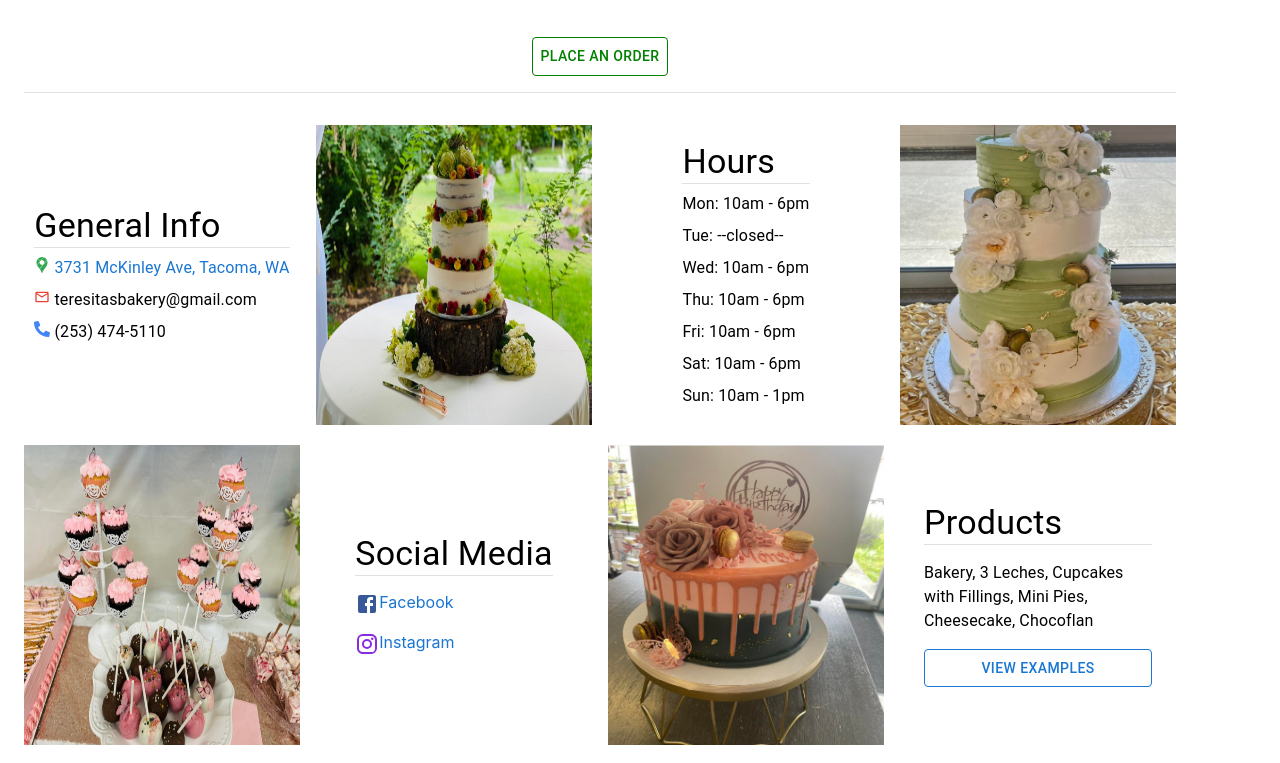
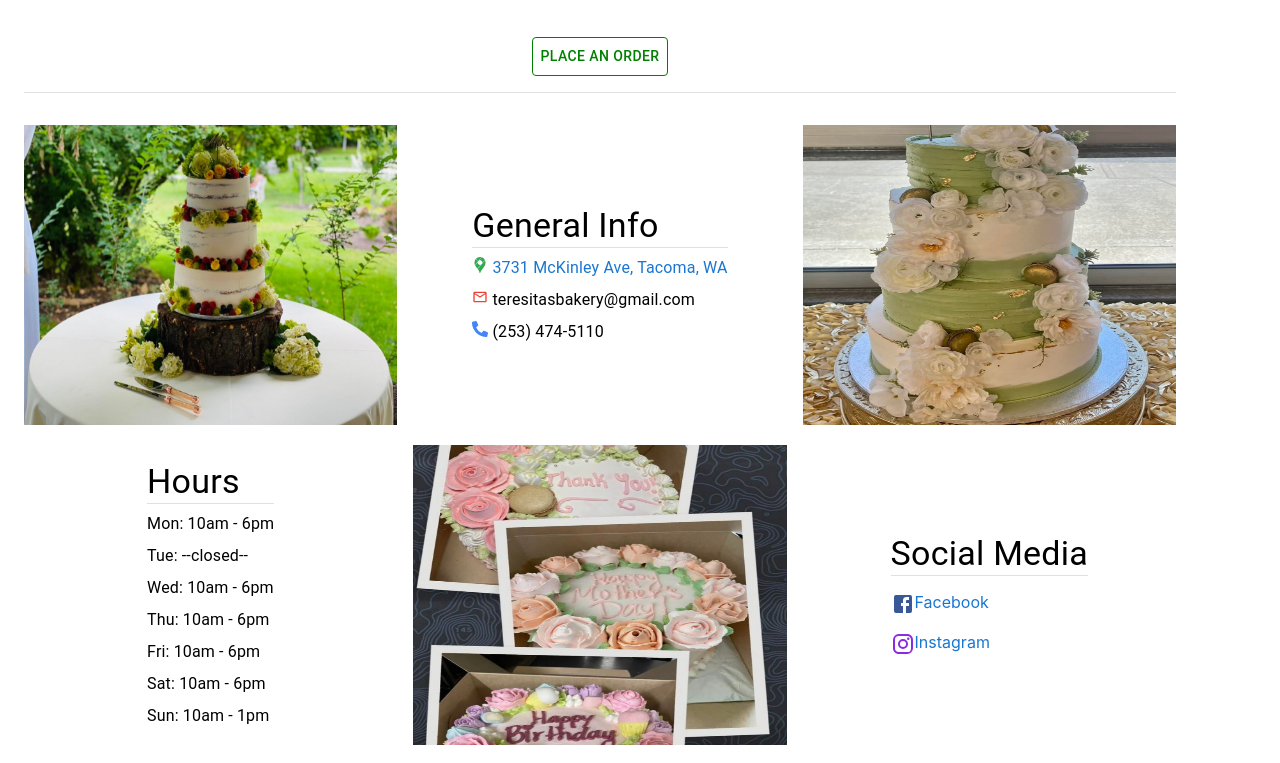
Before and after one commit to arcosea/cake, a React (Create React App) app: page / in a window 1280 px wide. Shown: the part 374-1137 px from the top of the page. Built offline with nearby package versions, Linux system fonts and the light colour scheme; no server answers.

Commit message:
Update: 3 items per row on homepage

```diff
--- a/src/ui/pages/HomePage.tsx
+++ b/src/ui/pages/HomePage.tsx
@@ -82,8 +82,10 @@ export default function HomePage({onClick} : IHomePage){
             <Divider />
 
             <Grid container spacing={2} sx={{marginTop: 2}}>
-
-                <Grid item xs={12} sm={3} md={3} lg={3} xl={3}>
+                <Grid  item xs={12} sm={4} md={4} lg={4} xl={4}>
+                    <img src={c7}  alt="Sample" style={imageStyles} />
+                </Grid>
+                <Grid item xs={12} sm={4} md={4} lg={4} xl={4}>
                     <Box sx={contentStyles} >
                         <Stack>
                             <Typography variant="h4" > {BakeryHeaders.INFO} </Typography>
@@ -98,10 +100,10 @@ export default function HomePage({onClick} : IHomePage){
                         </Stack>
                     </Box>
                 </Grid>
-                <Grid  item xs={12} sm={3} md={3} lg={3} xl={3}>
-                    <img src={c7}  alt="Sample" style={imageStyles} />
+                <Grid  item xs={12} sm={4} md={4} lg={4} xl={4}>
+                    <img src={c10}  alt="Sample" style={imageStyles} />
                 </Grid>
-                <Grid item xs={12} sm={3} md={3} lg={3} xl={3}>
+                <Grid item xs={12} sm={4} md={4} lg={4} xl={4}>
                     <Box sx={contentStyles} >
                         <Stack>
                             <Typography variant="h4" > {BakeryHeaders.HOURS} </Typography>
@@ -112,13 +114,10 @@ export default function HomePage({onClick} : IHomePage){
                         </Stack>
                     </Box>
                 </Grid>
-                <Grid  item xs={12} sm={3} md={3} lg={3} xl={3}>
-                    <img src={c10}  alt="Sample" style={imageStyles} />
+                <Grid  item xs={12} sm={4} md={4} lg={4} xl={4}>
+                    <img src={c9}  alt="Sample" style={imageStyles} />
                 </Grid>
-                <Grid  item xs={12} sm={3} md={3} lg={3} xl={3}>
-                    <img src={c6}  alt="Sample" style={imageStyles} />
-                </Grid>
-                <Grid item xs={12} sm={3} md={3} lg={3} xl={3}>
+                <Grid item xs={12} sm={4} md={4} lg={4} xl={4}>
                     <Box sx={contentStyles} >
                         <Stack>
                             <Typography variant="h4" > {BakeryHeaders.SOCIALS}</Typography>
@@ -134,10 +133,10 @@ export default function HomePage({onClick} : IHomePage){
                         </Stack>
                     </Box>
                 </Grid>
-                <Grid  item xs={12} sm={3} md={3} lg={3} xl={3}>
+                <Grid  item xs={12} sm={4} md={4} lg={4} xl={4}>
                     <img src={c8}  alt="Sample" style={imageStyles} />
                 </Grid>
-                <Grid item xs={12} sm={3} md={3} lg={3} xl={3}>
+                <Grid item xs={12} sm={4} md={4} lg={4} xl={4}>
                     <Box sx={contentStyles} >
                         <Stack sx={{padding: 3}}>
                             <Typography variant="h4" > {BakeryHeaders.PRODUCTS} </Typography>
@@ -149,6 +148,9 @@ export default function HomePage({onClick} : IHomePage){
                         </Stack>
                     </Box>
                 </Grid>
+                <Grid  item xs={12} sm={4} md={4} lg={4} xl={4}>
+                    <img src={c6}  alt="Sample" style={imageStyles} />
+                </Grid>
             </Grid>
 
         </>
```
